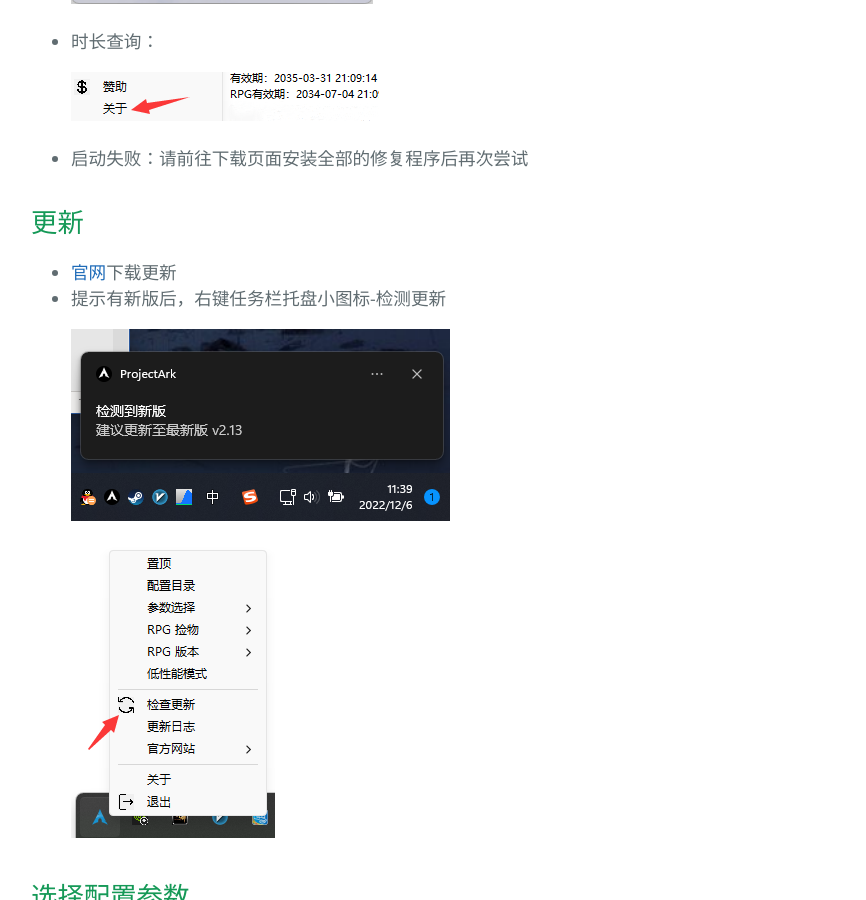
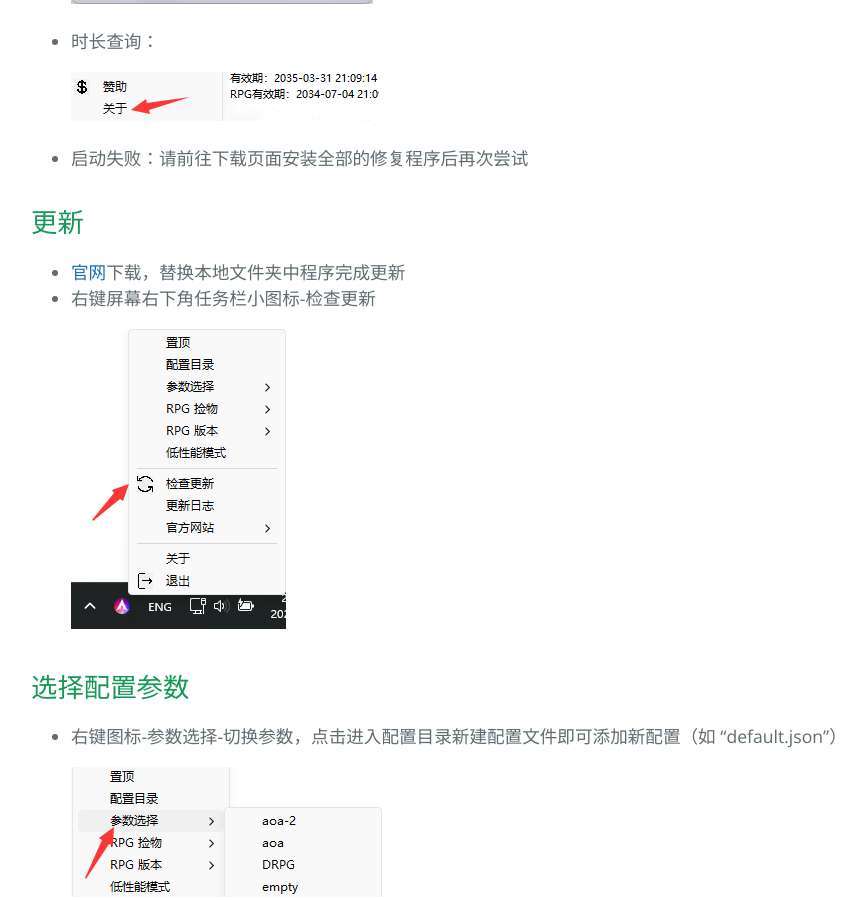
Before and after one commit to ProjectArkClub/ProjectArkClub.github.io, a Jekyll site: the page built from setup.md, in a window 1280 px wide and 900 px high, scrolled down 1205 px. Shown: the whole window, without its empty margins (193-1059 px from the left). Built offline with Jekyll 4.4.1, drawn with Linux system fonts in a browser that asks for light colours.

Commit message:
new version

```diff
--- a/setup.md
+++ b/setup.md
@@ -38,10 +38,8 @@ projectArk: True
 - 启动失败：请前往下载页面安装全部的修复程序后再次尝试
 
 ## 更新
-- [官网]({{site.cdn}}/release)下载更新
-- 提示有新版后，右键任务栏托盘小图标-检测更新
-
-  ![12]({{site.cdn}}/resource/update_info.png)
+- [官网]({{site.cdn}}/release)下载，替换本地文件夹中程序完成更新
+- 右键屏幕右下角任务栏小图标-检查更新
 
   ![12]({{site.cdn}}/resource/update.png)
 
```
Also changed, not shown: resource/update.png.
